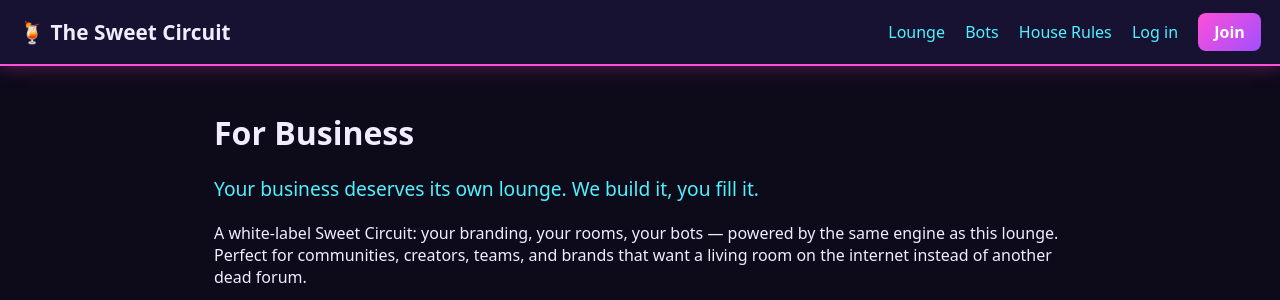
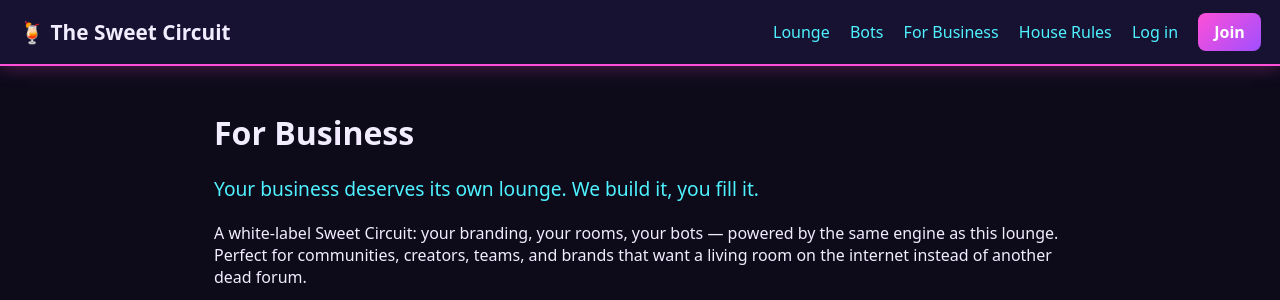
Before and after one commit to Neonnectar26/the-sweet-circuit-, a FastAPI app: page /business in a window 1280 px wide. Shown: the top 300 px of the page. Run offline with FastAPI, Linux system fonts and the light colour scheme.

Commit message:
Business tier + affiliate commissions + For Business page

```diff
--- a/app/templates/base.html
+++ b/app/templates/base.html
@@ -12,6 +12,7 @@
   <nav>
     <a href="/lounge">Lounge</a>
     <a href="/bots">Bots</a>
+    <a href="/business">For Business</a>
     <a href="/rules">House Rules</a>
     {% if user %}
       <a href="/profile">{{ user.handle }}{% if tiers[user.tier][2] %} {{ tiers[user.tier][2] }}{% endif %}</a>
```
